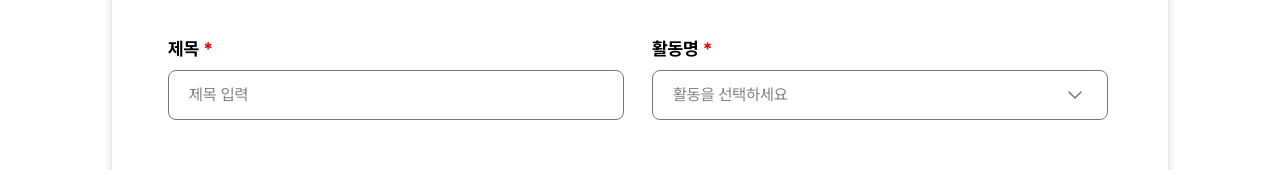
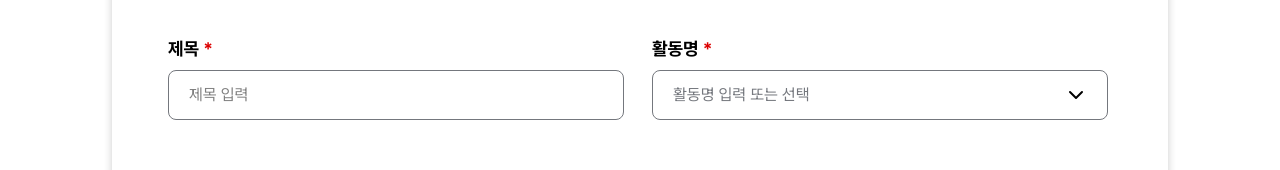
Before and after one commit to Teamie71/folioo-front, a Next.js app: page /log in a window 1280 px wide. Shown: the part 509-679 px from the top of the page. Built offline with nearby package versions, Linux system fonts and the light colour scheme.

Commit message:
✨ Feat: 인사이트 로그 - 활동명 선택 구현

```diff
--- a/src/features/log/components/ActivitySelect.tsx
+++ b/src/features/log/components/ActivitySelect.tsx
@@ -1,8 +1,9 @@
 'use client';
 
 import { useState } from 'react';
-import { Dropdown } from '@/components/Dropdown';
+import { DropdownButton } from '@/components/DropdownButton';
 import { CommonModal } from '@/components/CommonModal';
+import InputArea from '@/components/InputArea';
 
 export function ActivitySelect() {
   const [activities, setActivities] = useState([
@@ -16,6 +17,7 @@ export function ActivitySelect() {
     },
   ]);
   const [selectedActivityId, setSelectedActivityId] = useState('');
+  const [inputValue, setInputValue] = useState('');
   const [isDeleteModalOpen, setIsDeleteModalOpen] = useState(false);
   const [deleteTargetId, setDeleteTargetId] = useState<string | null>(null);
 
@@ -45,6 +47,15 @@ export function ActivitySelect() {
     onDelete: handleDelete,
   }));
 
+  // 드롭다운에서 항목 선택 시
+  const handleActivitySelect = (id: string) => {
+    setSelectedActivityId(id);
+    const selectedActivity = activities.find((activity) => activity.id === id);
+    if (selectedActivity) {
+      setInputValue(selectedActivity.label);
+    }
+  };
+
   const deleteTargetActivity = activities.find(
     (activity) => activity.id === deleteTargetId,
   );
@@ -56,11 +67,19 @@ export function ActivitySelect() {
           <span>활동명</span>
           <span className='text-[#DC0000]'>*</span>
         </div>
-        <Dropdown
-          items={activitiesWithHandlers}
-          value={selectedActivityId}
-          onChange={setSelectedActivityId}
-          placeholder='활동을 선택하세요'
+        <InputArea
+          placeholder='활동명 입력 또는 선택'
+          width='28.5rem'
+          value={inputValue}
+          onChange={(e) => setInputValue(e.target.value)}
+          rightElement={
+            <DropdownButton
+              items={activitiesWithHandlers}
+              menuWidth='28.5rem'
+              value={selectedActivityId}
+              onChange={handleActivitySelect}
+            />
+          }
         />
       </div>
 
```
